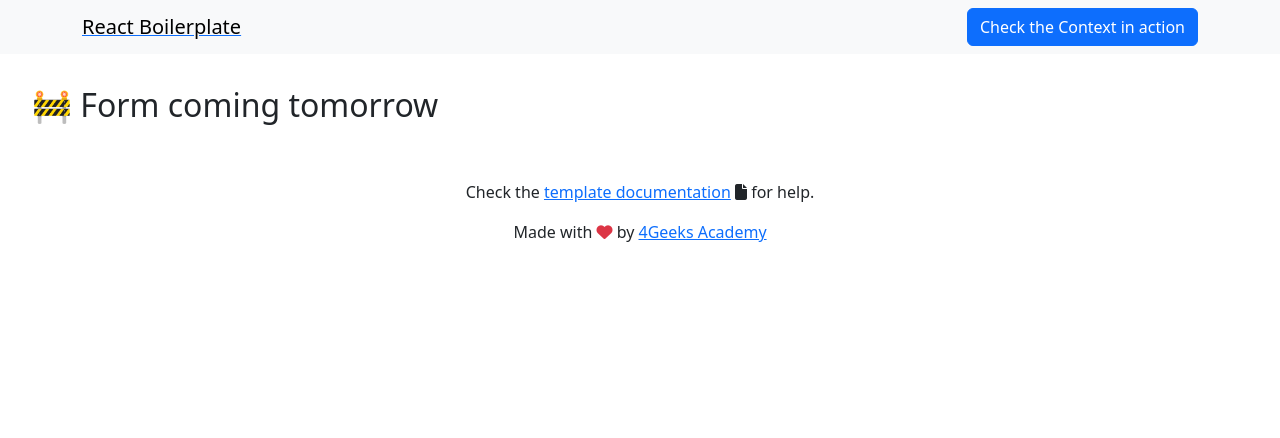
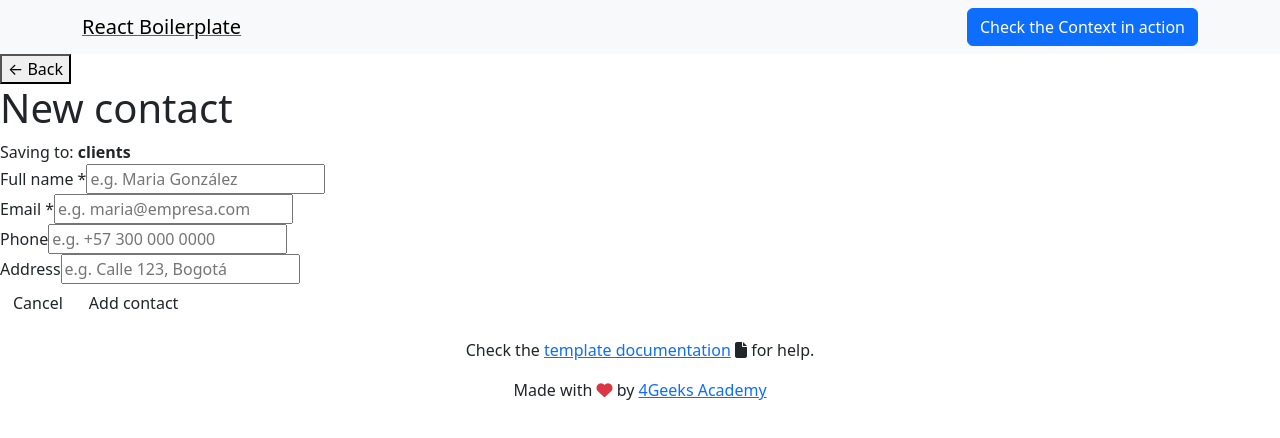
Before and after one commit to LinaR3/contact_List, a React (Vite) app: page /add in a window 1280 px wide. Shown: the top 438 px of the page. Built offline with nearby package versions, Linux system fonts and the light colour scheme; no server answers.

Commit message:
feat: add AddContact form with create and edit support

```diff
--- a/src/pages/AddContact.jsx
+++ b/src/pages/AddContact.jsx
@@ -1,9 +1,177 @@
-import React from "react";
+import React, { useState, useEffect } from "react";
+import { useNavigate, useParams } from "react-router-dom";
+import useGlobalReducer from "../hooks/useGlobalReducer";
+import { createContact, updateContact, getContacts } from "../actions";
+
+const TABS = [
+  { key: "clients",   label: "Client" },
+  { key: "employees", label: "Employee" },
+  { key: "providers", label: "Provider" },
+];
+
+const EMPTY_FORM = { name: "", email: "", phone: "", address: "" };
 
 export default function AddContact() {
+  const { store, dispatch } = useGlobalReducer();
+  const { contacts, activeTab } = store;
+  const navigate = useNavigate();
+  const { tab, id } = useParams(); // si viene de /edit/:tab/:id
+
+  const isEditing = !!id; // true si estamos editando, false si estamos creando
+  const currentTab = tab || activeTab;
+
+  const [form, setForm]       = useState(EMPTY_FORM);
+  const [loading, setLoading] = useState(false);
+  const [error, setError]     = useState("");
+
+  // Si estamos editando, cargar los datos del contacto en el formulario
+  useEffect(() => {
+    if (isEditing) {
+      // Buscar el contacto en el store
+      const existing = (contacts[currentTab] || []).find(
+        c => String(c.id) === String(id)
+      );
+      if (existing) {
+        setForm({
+          name:    existing.name    || "",
+          email:   existing.email   || "",
+          phone:   existing.phone   || "",
+          address: existing.address || "",
+        });
+      } else {
+        // Si no está en el store, traerlo de la API
+        getContacts(dispatch, currentTab);
+      }
+    }
+  }, [id, contacts]);
+
+  // Actualiza el campo que cambió en el formulario
+  const handleChange = (e) => {
+    setForm(prev => ({ ...prev, [e.target.name]: e.target.value }));
+  };
+
+  // Envía el formulario
+  const handleSubmit = async (e) => {
+    e.preventDefault();
+    setError("");
+
+    // Validación básica
+    if (!form.name.trim()) {
+      setError("Name is required.");
+      return;
+    }
+    if (!form.email.trim()) {
+      setError("Email is required.");
+      return;
+    }
+
+    setLoading(true);
+    let ok;
+
+    if (isEditing) {
+      ok = await updateContact(dispatch, currentTab, id, form);
+    } else {
+      ok = await createContact(dispatch, currentTab, form);
+    }
+
+    setLoading(false);
+
+    if (ok) {
+      navigate("/"); // regresa a la lista si todo salió bien
+    } else {
+      setError("Something went wrong. Please try again.");
+    }
+  };
+
   return (
-    <div style={{ padding: "2rem" }}>
-      <h2>🚧 Form coming tomorrow</h2>
+    <div className="add-contact-page">
+
+      {/* Header */}
+      <div className="page-header">
+        <button className="btn-back" onClick={() => navigate("/")}>
+          ← Back
+        </button>
+        <h1 className="page-title">
+          {isEditing ? "Edit contact" : "New contact"}
+        </h1>
+      </div>
+
+      {/* Formulario */}
+      <div className="form-card">
+
+        {/* Indicador de en qué agenda se guarda */}
+        <div className="form-tab-indicator">
+          Saving to: <strong>{currentTab}</strong>
+        </div>
+
+        {error && <p className="form-error">{error}</p>}
+
+        <div className="form-group">
+          <label htmlFor="name">Full name *</label>
+          <input
+            id="name"
+            name="name"
+            type="text"
+            placeholder="e.g. Maria González"
+            value={form.name}
+            onChange={handleChange}
+          />
+        </div>
+
+        <div className="form-group">
+          <label htmlFor="email">Email *</label>
+          <input
+            id="email"
+            name="email"
+            type="email"
+            placeholder="e.g. maria@empresa.com"
+            value={form.email}
+            onChange={handleChange}
+          />
+        </div>
+
+        <div className="form-group">
+          <label htmlFor="phone">Phone</label>
+          <input
+            id="phone"
+            name="phone"
+            type="tel"
+            placeholder="e.g. +57 300 000 0000"
+            value={form.phone}
+            onChange={handleChange}
+          />
+        </div>
+
+        <div className="form-group">
+          <label htmlFor="address">Address</label>
+          <input
+            id="address"
+            name="address"
+            type="text"
+            placeholder="e.g. Calle 123, Bogotá"
+            value={form.address}
+            onChange={handleChange}
+          />
+        </div>
+
+        <div className="form-actions">
+          <button
+            className="btn btn--ghost"
+            onClick={() => navigate("/")}
+            disabled={loading}
+          >
+            Cancel
+          </button>
+          <button
+            className="btn btn--primary"
+            onClick={handleSubmit}
+            disabled={loading}
+          >
+            {loading ? "Saving..." : isEditing ? "Save changes" : "Add contact"}
+          </button>
+        </div>
+
+      </div>
     </div>
   );
 }
```
